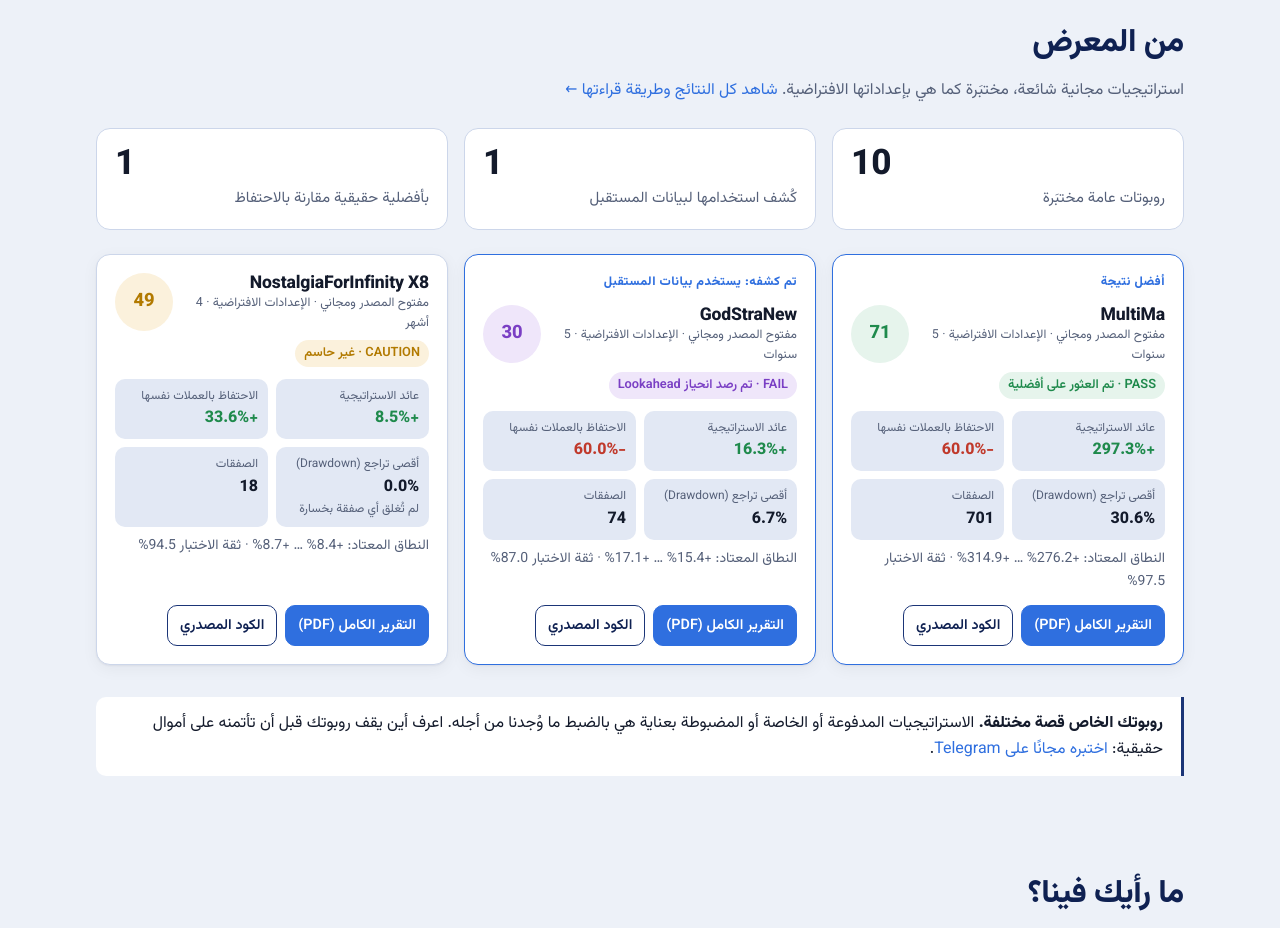
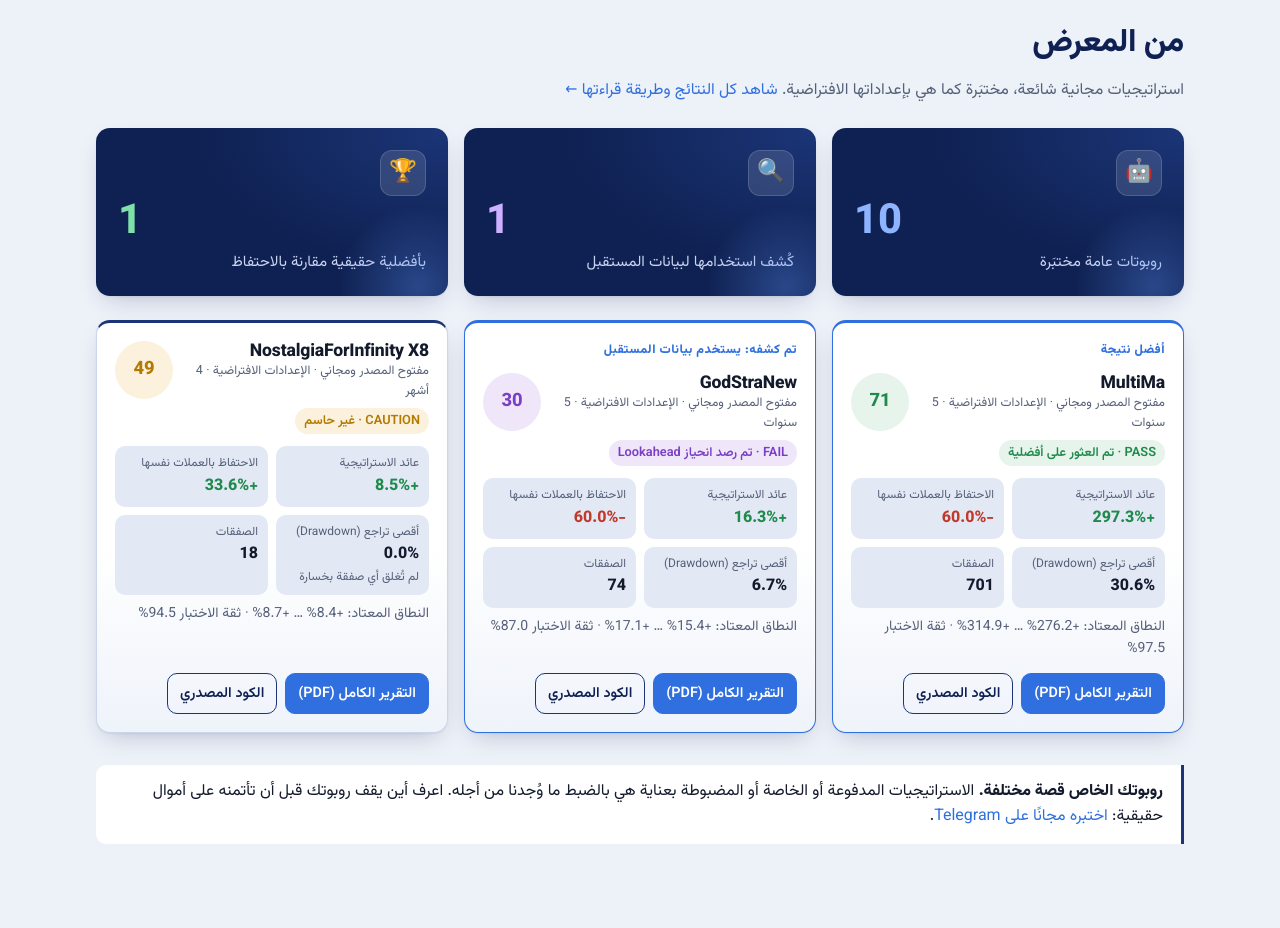
Before and after one commit to backteststation/backteststation.github.io, a plain HTML site: page ar/index.html in a window 1280 px wide. Shown: the part 1740-2668 px from the top of the page. Drawn offline with Linux system fonts and the light colour scheme.

Commit message:
Cards with depth and a hover lift; navy stat tiles with icons
Co-Authored-By: Claude Opus 5.5 <noreply@anthropic.com>

```diff
--- a/assets/site.js
+++ b/assets/site.js
@@ -155,9 +155,9 @@
   if (stats && DATA.length) {
     var bias = DATA.filter(function (c) { return c.lookahead === true; }).length;
     var edge = DATA.filter(function (c) { return tone(c) === "good"; }).length;
-    stats.innerHTML = '<div class="stat"><b>' + DATA.length + "</b><span>" + T("public bots tested") + "</span></div>" +
-      '<div class="stat"><b>' + bias + "</b><span>" + T("caught using future data") + "</span></div>" +
-      '<div class="stat"><b>' + edge + "</b><span>" + T("with a real edge over holding") + "</span></div>";
+    stats.innerHTML = '<div class="stat s1"><i aria-hidden="true">🤖</i><b>' + DATA.length + "</b><span>" + T("public bots tested") + "</span></div>" +
+      '<div class="stat s2"><i aria-hidden="true">🔍</i><b>' + bias + "</b><span>" + T("caught using future data") + "</span></div>" +
+      '<div class="stat s3"><i aria-hidden="true">🏆</i><b>' + edge + "</b><span>" + T("with a real edge over holding") + "</span></div>";
   }
   // Verify page: a report's QR opens verify.html?id=S-01&c=1a2b3c4d; we show what we issued under that id.
   var vf = document.getElementById("verify");
--- a/assets/style.css
+++ b/assets/style.css
@@ -1,6 +1,8 @@
 :root {
   --bg: #edf1f8; --surface: #ffffff; --surface-2: #e2e8f4; --text: #131a2b; --muted: #556079; --line: #ccd6ea;
   --navy: #0f2152; --navy-2: #1b3577; --navy-ink: #ffffff; --navy-muted: #b4c2e6; --heading: #0f2152; --tint: #dbe4f5;
+  --lift: 0 1px 2px rgba(15, 33, 82, .06), 0 10px 26px -10px rgba(15, 33, 82, .28);
+  --lift-hover: 0 2px 4px rgba(15, 33, 82, .08), 0 22px 40px -14px rgba(15, 33, 82, .38);
   --accent: #2f6fdf; --accent-ink: #ffffff; --good: #1f8a4c; --mid: #b27a00; --bad: #c0392b; --bias: #7a3fc4;
   --good-bg: #e6f4ec; --mid-bg: #fbf1dc; --bad-bg: #f9e5e2; --bias-bg: #efe6fa;
   --radius: 14px; --shadow: 0 1px 2px rgba(16, 24, 40, .05), 0 4px 16px rgba(16, 24, 40, .05);
@@ -9,6 +11,7 @@
   :root:not([data-theme="light"]) {
     --bg: #0d1220; --surface: #151c2c; --surface-2: #1c2538; --text: #e7ebf0; --muted: #9aa6bd; --line: #2a3550;
     --navy: #0a1430; --navy-2: #172a5c; --navy-ink: #ffffff; --navy-muted: #9fb0db; --heading: #e7ebf0; --tint: #111a33;
+    --lift: 0 1px 2px rgba(0, 0, 0, .3), 0 12px 28px -12px rgba(0, 0, 0, .7); --lift-hover: 0 2px 4px rgba(0, 0, 0, .35), 0 24px 44px -14px rgba(0, 0, 0, .8);
     --accent: #5b8ff0; --good: #3fbf78; --mid: #e0a93a; --bad: #ef6b5b; --bias: #a97ae8;
     --good-bg: #13291d; --mid-bg: #2c2412; --bad-bg: #2e1715; --bias-bg: #241a33;
     --shadow: none; color-scheme: dark;
@@ -17,6 +20,7 @@
 :root[data-theme="dark"] {
   --bg: #0d1220; --surface: #151c2c; --surface-2: #1c2538; --text: #e7ebf0; --muted: #9aa6bd; --line: #2a3550;
     --navy: #0a1430; --navy-2: #172a5c; --navy-ink: #ffffff; --navy-muted: #9fb0db; --heading: #e7ebf0; --tint: #111a33;
+    --lift: 0 1px 2px rgba(0, 0, 0, .3), 0 12px 28px -12px rgba(0, 0, 0, .7); --lift-hover: 0 2px 4px rgba(0, 0, 0, .35), 0 24px 44px -14px rgba(0, 0, 0, .8);
   --accent: #5b8ff0; --good: #3fbf78; --mid: #e0a93a; --bad: #ef6b5b; --bias: #a97ae8;
   --good-bg: #13291d; --mid-bg: #2c2412; --bad-bg: #2e1715; --bias-bg: #241a33;
   --shadow: none; color-scheme: dark;
@@ -232,3 +236,23 @@ h1, h2 { color: var(--heading); }
 footer { background: var(--navy); color: var(--navy-muted); border-top: 3px solid var(--accent); }
 footer a { color: #a9c3ff; }
 footer .slogan { color: var(--navy-ink); }
+
+/* depth: cards sit above the page and lift a little under the pointer */
+.box, .card, .tier, .stat { box-shadow: var(--lift);
+  background-image: linear-gradient(180deg, transparent 55%, color-mix(in srgb, var(--tint) 45%, transparent)); }
+@media (prefers-reduced-motion: no-preference) {
+  .box, .card, .tier, .stat { transition: transform .22s ease, box-shadow .22s ease; }
+  .box:hover, .card:hover, .tier:hover, .stat:hover { transform: translateY(-4px); box-shadow: var(--lift-hover); }
+}
+.card { border-top: 3px solid var(--navy-2); }
+/* showcase numbers: navy tiles with an icon */
+.stat { position: relative; overflow: hidden; display: grid; gap: 4px; padding: 22px; border: 0; color: #fff;
+  background: radial-gradient(120% 140% at 100% 0%, var(--navy-2) 0%, var(--navy) 60%); }
+.stat::after { content: ""; position: absolute; width: 160px; height: 160px; right: -50px; bottom: -70px; border-radius: 50%;
+  background: radial-gradient(circle, rgba(91, 143, 240, .35), transparent 70%); }
+.stat i { font-style: normal; width: 46px; height: 46px; border-radius: 12px; display: grid; place-items: center; font-size: 1.4rem;
+  background: rgba(255, 255, 255, .12); box-shadow: inset 0 0 0 1px rgba(255, 255, 255, .15); }
+.stat b { font-size: 2.6rem; color: #8fb4ff; }
+.stat.s2 b { color: #cdb0ff; }
+.stat.s3 b { color: #7fe0a9; }
+.stat span { color: #c9d4f2; position: relative; }
```
